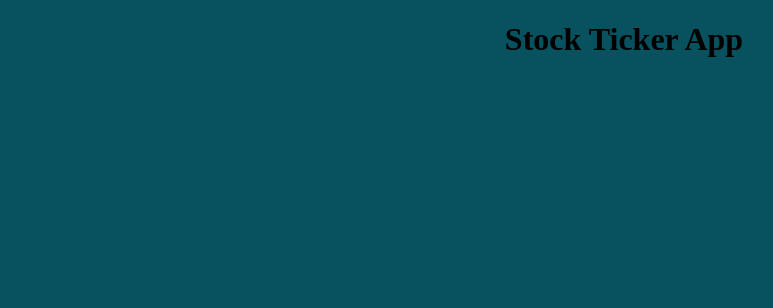
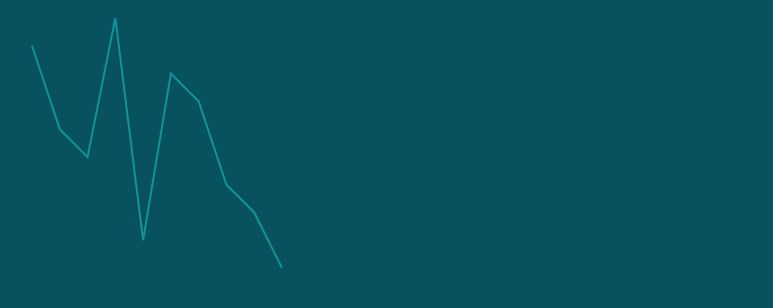
Before and after one commit to Atomize101/stock-ticker-react, a React (Create React App) app: page / in a window 1280 px wide. Shown: the top 308 px of the page, without its empty margins (16-789 px from the left). Built offline with nearby package versions, Linux system fonts and the light colour scheme.

Commit message:
First a simple graph

```diff
--- a/package.json
+++ b/package.json
@@ -9,6 +9,7 @@
     "react": "^17.0.1",
     "react-dom": "^17.0.1",
     "react-scripts": "4.0.0",
+    "react-vis": "^1.11.7",
     "web-vitals": "^0.2.4"
   },
   "scripts": {
--- a/src/App.js
+++ b/src/App.js
@@ -1,11 +1,28 @@
 import React from 'react';
+import '../node_modules/react-vis/dist/style.css';
+import { XYPlot, LineSeries } from 'react-vis';
 
 import './App.css';
 
 const App = () => {
+	const data = [
+		{ x: 0, y: 8 },
+		{ x: 1, y: 5 },
+		{ x: 2, y: 4 },
+		{ x: 3, y: 9 },
+		{ x: 4, y: 1 },
+		{ x: 5, y: 7 },
+		{ x: 6, y: 6 },
+		{ x: 7, y: 3 },
+		{ x: 8, y: 2 },
+		{ x: 9, y: 0 },
+	];
+
 	return (
-		<div>
-			<h1>Stock Ticker App</h1>
+		<div className="App">
+			<XYPlot height={300} width={300}>
+				<LineSeries data={data} />
+			</XYPlot>
 		</div>
 	);
 };
```
Also changed, not shown: 1 other file (tests, documents, lock files or other folders).
